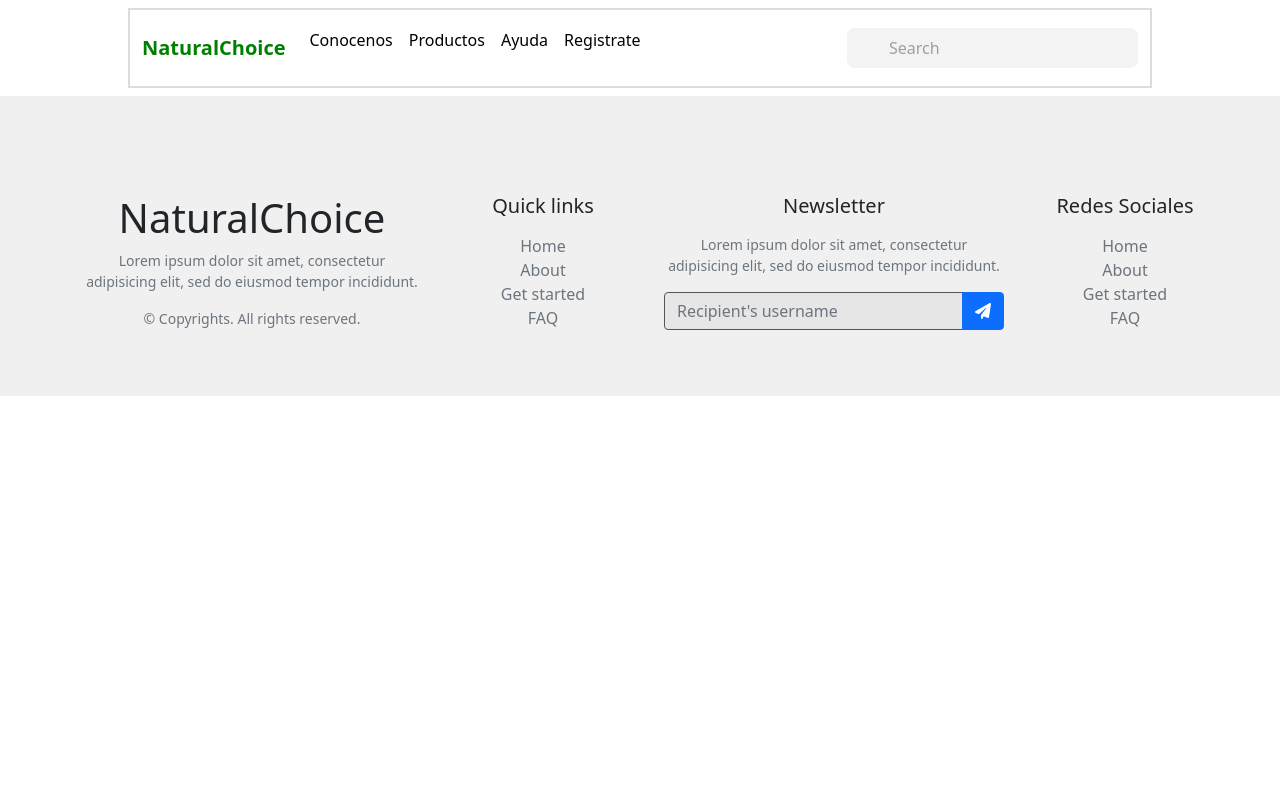
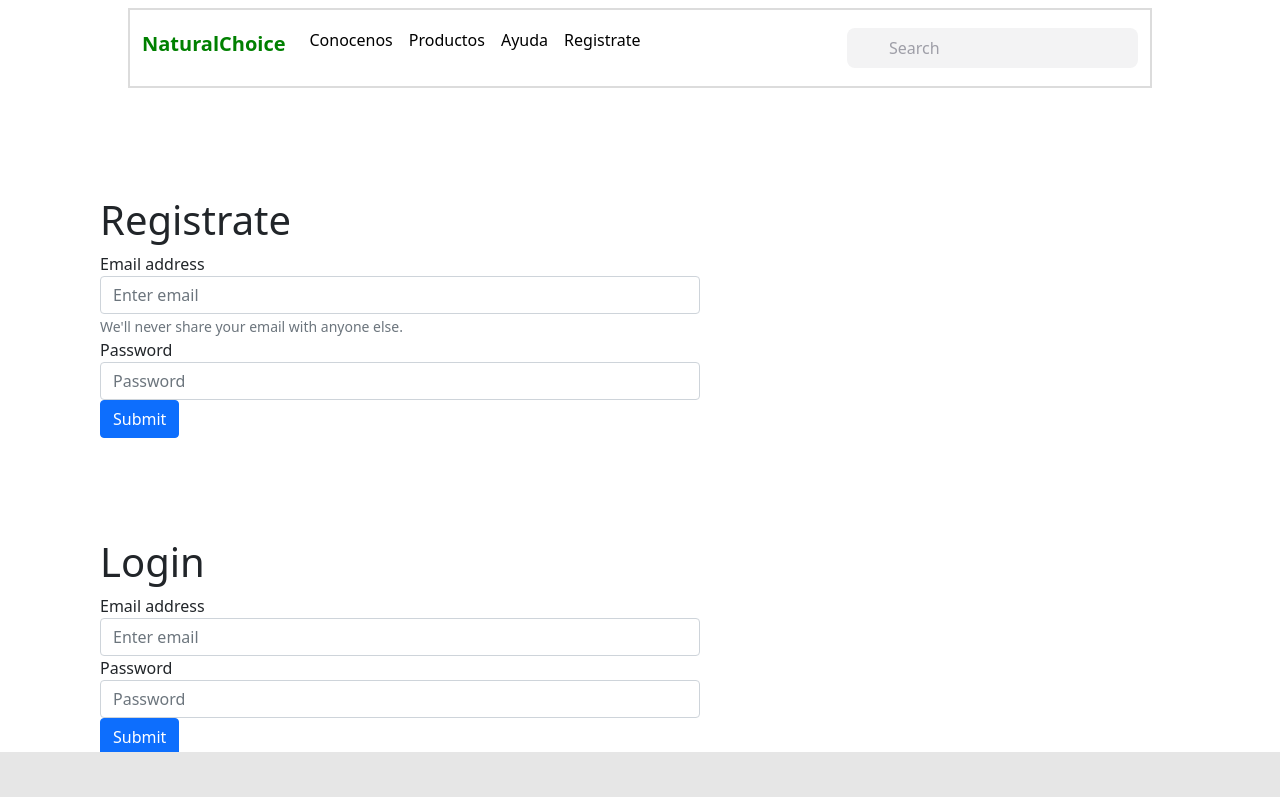
Before and after one commit to n0ct4/NaturalChoice, a React app: page /register in a window 1280 px wide. Shown: the top 797 px of the page. Built offline with nearby package versions, Linux system fonts and the light colour scheme; no server answers.

Commit message:
Error back

```diff
--- a/src/front/js/component/navbar.js
+++ b/src/front/js/component/navbar.js
@@ -7,9 +7,11 @@ export const Navbar = () => {
   return (
     <nav className="navbar navbar-expand-lg">
       <div className="d-flex container-fluid justify-content-center">
-        <a className="navbar-brand" href="#">
+        <Link to="/">
+        <h1 className="navbar-brand">
           NaturalChoice
-        </a>
+        </h1>
+        </Link>
         <button
           className="navbar-toggler"
           type="button"
--- a/src/front/js/layout.js
+++ b/src/front/js/layout.js
@@ -6,6 +6,7 @@ import { BackendURL } from "./component/backendURL";
 import { Home } from "./pages/home";
 import { Demo } from "./pages/demo";
 import { Single } from "./pages/single";
+import { Register } from "./pages/register";
 import injectContext from "./store/appContext";
 
 import { Navbar } from "./component/navbar";
@@ -28,6 +29,7 @@ const Layout = () => {
                         <Route element={<Home />} path="/" />
                         <Route element={<Demo />} path="/demo" />
                         <Route element={<Single />} path="/single/:theid" />
+                        <Route element={<Register />} path="/register" />
                         <Route element={<h1>Not found!</h1>} />
                     </Routes>
                     <Footer />
--- a/src/front/js/pages/home.js
+++ b/src/front/js/pages/home.js
@@ -3,10 +3,11 @@ import "../../styles/home.css";
 import imgjumbo from "../../img/jumboimg.jpg";
 import imgFamily from "../../img/family-landing.jpg";
 import imgLanding2 from "../../img/imglanding2.jpg"
+import { Link } from "react-router-dom";
 
 export const Home = () => {
   return (
-    <div className="container">
+    <div className="container-landing">
       {/* Jumbotron */}
       <div className="jumbotron">
         <h1 className="display-4">Bienvenidos!</h1>
@@ -16,7 +17,9 @@ export const Home = () => {
         <p>
           Encuentre de manera fácil la gran variedad de alimentos que existen con nosotros!
         </p>
+        <Link to='/register'>
         <button className="btn btn-primary btn-lg">Registro</button>
+        </Link>
       </div>
 
       {/* Info Boxes */}
--- /dev/null
+++ b/src/front/js/pages/register.js
@@ -0,0 +1,109 @@
+import React, { useState, useEffect, useContext } from "react";
+import PropTypes from "prop-types";
+import { Link, useParams } from "react-router-dom";
+import styles from "../../styles/register.css";
+
+export const Register = () => {
+
+    const [email, setEmail] = useState("");
+    const [password, setPassword] = useState("");
+
+    const handleSubmit = async (e) => {
+        e.preventDefault();
+
+        try {
+          const response = await fetch(process.env.BACKEND_URL + "/api/usuario", {
+            method: "POST",
+            headers: {
+              "Content-Type": "application/json",
+            },
+            body: JSON.stringify({ email, password }),
+          });
+
+          if (response.ok) {
+            console.log("User created");
+            setMessage('¡Usuario creado con éxito!')
+          } else {
+            console.error("Error creating user. Maybe you are using an existing email?");
+          }
+        } catch (error) {
+          console.error("Error:", error);
+        }
+      };
+
+  return (
+    <>
+    <div className="container-register">
+          <div className="form-head">
+              <h1>Registrate</h1>
+          </div>
+          <form onSubmit={handleSubmit}>
+              <div className="form-group">
+                  <label for="exampleInputEmail1">Email address</label>
+                    <input
+                        type="email"
+                        className="form-control"
+                        id="InputEmail1"
+                        aria-describedby="emailHelp"
+                        placeholder="Enter email"
+                        value={email}
+                        onChange={(e) => setEmail(e.target.value)}
+                    />
+
+                  <spam id="emailHelp" class="form-text text-muted">
+                      We'll never share your email with anyone else.
+                  </spam>
+              </div>
+
+              <div className="form-group">
+                  <label for="exampleInputPassword1">Password</label>
+                    <input
+                        type="password"
+                        className="form-control"
+                        id="InputPassword1"
+                        placeholder="Password"
+                        value={password}
+                        onChange={(e) => setPassword(e.target.value)}
+                        required
+                    />
+              </div>
+              <button type="submit" className="btn btn-primary">
+                  Submit
+              </button>
+
+          </form>
+    </div>
+
+    <div className="container-login">
+        <div className="form-head">
+            <h1>Login</h1>
+        </div>
+          <form>
+              <div className="form-group">
+                  <label for="exampleInputEmail1">Email address</label>
+                    <input
+                        type="email"
+                        className="form-control"
+                        id="InputEmail2"
+                        aria-describedby="emailHelp"
+                        placeholder="Enter email"
+                        value={email}
+                        onChange={(e) => setEmail(e.target.value)}
+                    />
+              </div>
+              <div className="form-group">
+                  <label for="exampleInputPassword1">Password</label>
+                  <input
+                      type="password"
+                      className="form-control"
+                      id="InputPassword2"
+                      placeholder="Password" />
+              </div>
+              <button type="submit" className="btn btn-primary">
+                  Submit
+              </button>
+          </form>
+    </div>
+    </>
+  );
+};
--- a/src/front/styles/footer.css
+++ b/src/front/styles/footer.css
@@ -12,20 +12,10 @@
     text-decoration: none;
   }
 
-  .form-control {
-    background: rgb(230, 230, 230);
-    border-color: #545454;
-  }
-
-  .form-control:focus {
-    background: #212529;
-  }
-
   footer {
     background: rgb(230, 230, 230);
+    position: absolute;
+    bottom: 0;
     width: 100%;
-    height: 300px;
-    background-color: #f0f0f0;
-    padding: 20px;
-    text-align: center;
+    height: 2.5rem;            /* Footer height */
   }
--- a/src/front/styles/home.css
+++ b/src/front/styles/home.css
@@ -1,4 +1,4 @@
-.container {
+.container-landing {
   margin-top: 50px;
 }
 
--- /dev/null
+++ b/src/front/styles/register.css
@@ -0,0 +1,15 @@
+.container-register {
+    display: flex;
+    flex-direction: column;
+    box-sizing: border-box;
+    width: 600px;
+    margin: 100px;
+}
+
+.container-login {
+    display: flex;
+    flex-direction: column;
+    box-sizing: border-box;
+    width: 600px;
+    margin: 100px;
+}
```
Also changed, not shown: 3 other files.
